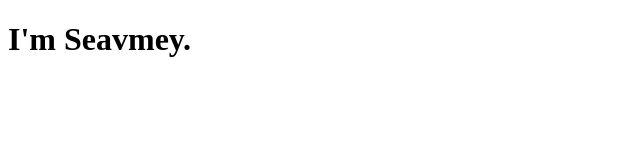
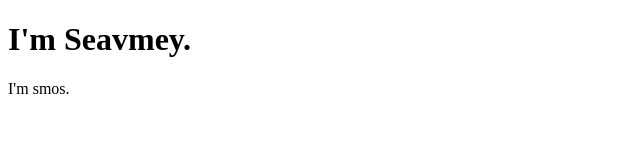
Before and after one commit to Seavmey-Yem/practice-app, a plain HTML site: page index.html in a window 1280 px wide. Shown: the full height of the page, 0-640 px from the left. Drawn offline with Linux system fonts and the light colour scheme.

Commit message:
new paragraph

```diff
--- a/index.html
+++ b/index.html
@@ -7,5 +7,6 @@
 </head>
 <body>
     <h1>I'm Seavmey.</h1>
+    <p>I'm smos.</p>
 </body>
 </html>
```
